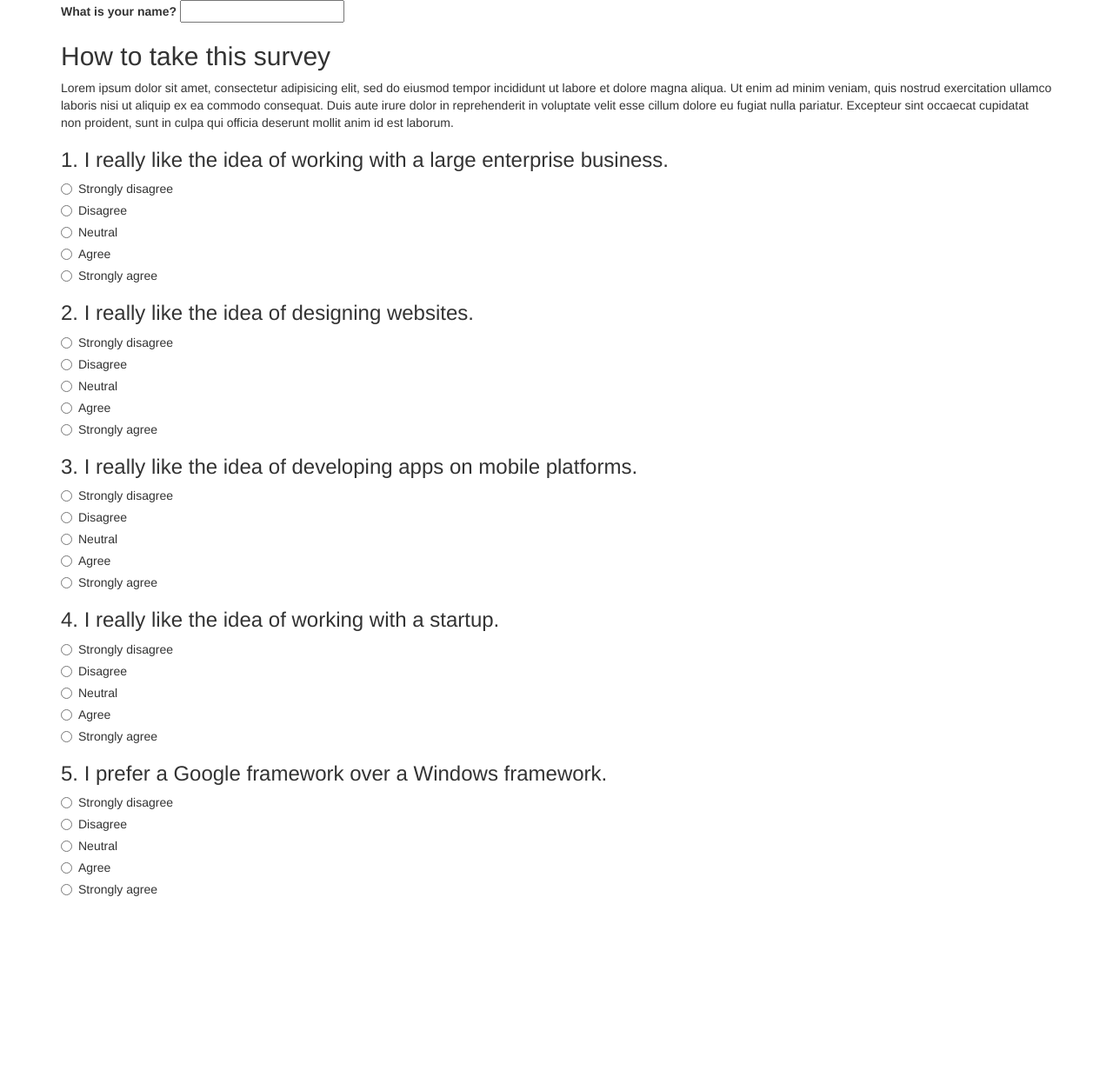
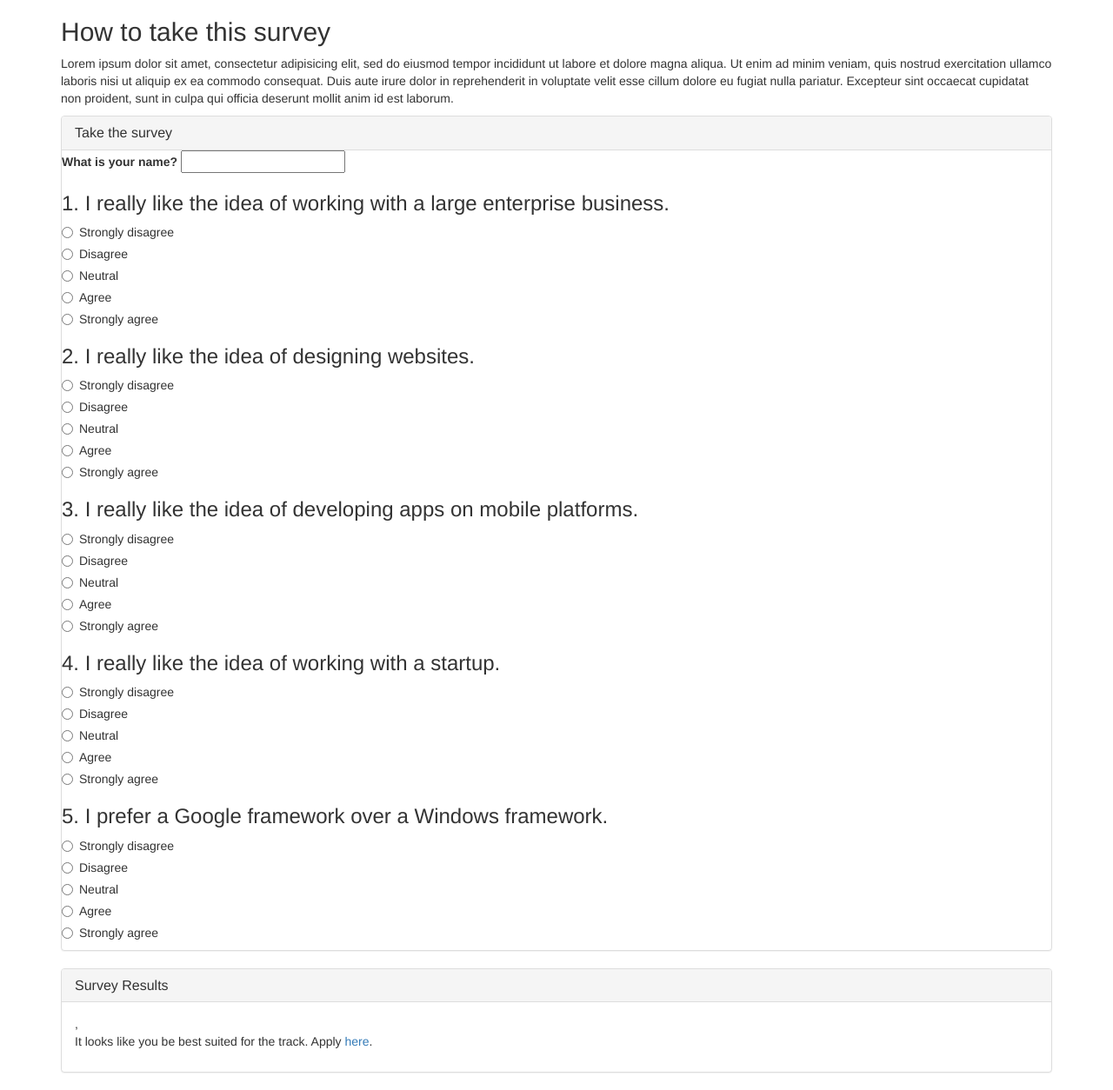
Before and after one commit to Atticus29/TrackSuggester, a plain HTML site: page index.html in a window 1280 px wide. Shown: the whole page at 87% size. Before the commit the page ends 1043 px from the top, so only its background shows below. Drawn offline with nearby package versions, Linux system fonts and the light colour scheme.

Commit message:
Add survey results section and populate it. Also surround survey section and survey results sections in bootstrap panels

```diff
--- a/index.html
+++ b/index.html
@@ -9,14 +9,18 @@
 </head>
 <body>
   <div class="container">
+    <div class="survey-description">
+      <h2>How to take this survey</h2>
+      <p>Lorem ipsum dolor sit amet, consectetur adipisicing elit, sed do eiusmod tempor incididunt ut labore et dolore magna aliqua. Ut enim ad minim veniam, quis nostrud exercitation ullamco laboris nisi ut aliquip ex ea commodo consequat. Duis aute irure dolor in reprehenderit in voluptate velit esse cillum dolore eu fugiat nulla pariatur. Excepteur sint occaecat cupidatat non proident, sunt in culpa qui officia deserunt mollit anim id est laborum.</p>
+    </div>
+    <div class="panel panel-default">
+      <div class="panel-heading">
+        <h3 class="panel-title">Take the survey</h3>
+      </div>
       <form id="trackSurvery">
         <div class="form-group">
           <label for="userName">What is your name?</label>
           <input type="text" id="userName"> <!-- Mark, test whether id can be different from for -->
-      </div>
-      <div class="survey-description">
-        <h2>How to take this survey</h2>
-        <p>Lorem ipsum dolor sit amet, consectetur adipisicing elit, sed do eiusmod tempor incididunt ut labore et dolore magna aliqua. Ut enim ad minim veniam, quis nostrud exercitation ullamco laboris nisi ut aliquip ex ea commodo consequat. Duis aute irure dolor in reprehenderit in voluptate velit esse cillum dolore eu fugiat nulla pariatur. Excepteur sint occaecat cupidatat non proident, sunt in culpa qui officia deserunt mollit anim id est laborum.</p>
         </div>
         <div id="q1">
           <h3>1. I really like the idea of working with a large enterprise business.</h3>
@@ -185,5 +189,17 @@
         </div>
       </form>
     </div>
+    <div class="panel panel-default">
+      <div class="panel-heading">
+        <h3 class="panel-title">Survey Results</h3>
+      </div>
+      <div class="panel-body">
+        <p>
+          <span class="name"></span>,<br>It looks like you be best suited for the <span class="track"></span>track. Apply <a href="https://www.epicodus.com/apply/">here</a>.
+        </p>
+      </div>
+
+    </div>
+  </div>
 </body>
 </html>
```
Lines whose indentation alone changed are shown as unchanged.
